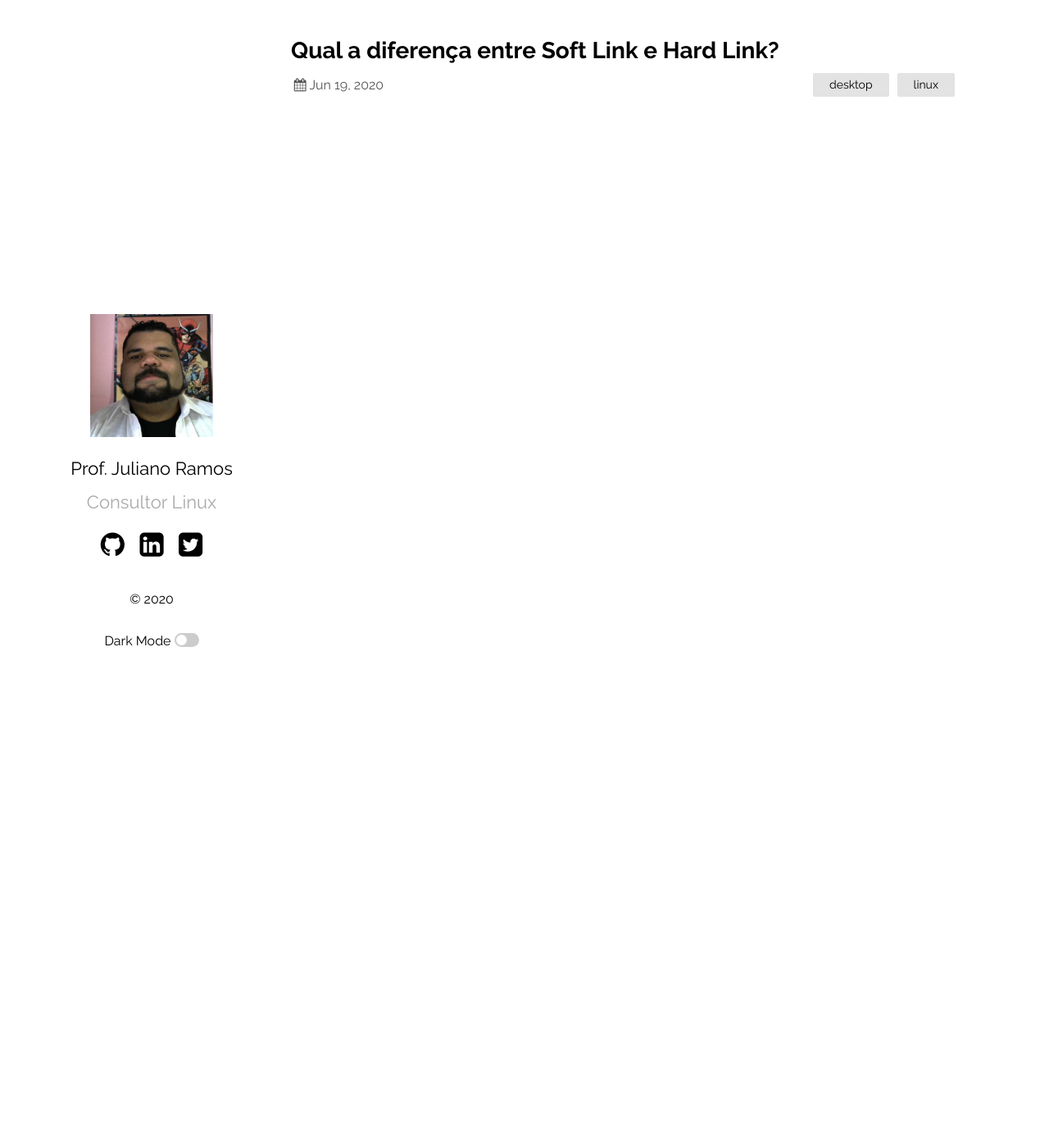
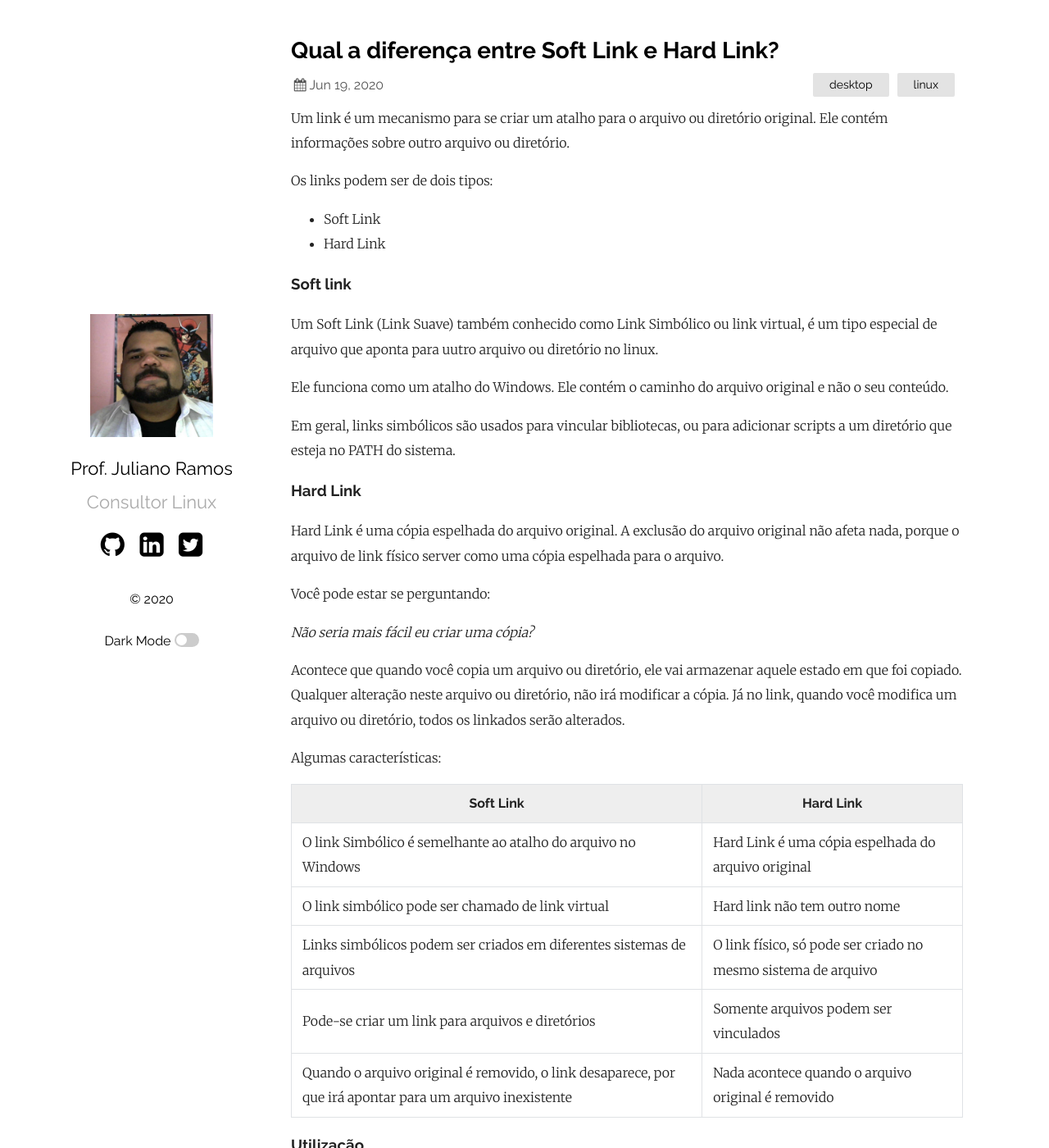
Before and after one commit to convergencialivre/profjulianoramos.github.io, a Jekyll site: the page built from _posts/2020-6-19-linksimbolicoehard.md, in a window 1280 px wide and 1400 px high. Shown: the whole window at 82% size. Built offline with Jekyll 4.4.1, drawn with Linux system fonts in a browser that asks for light colours; comment, search, counter and statistics services are not loaded; some of the changed text lies outside the part shown.

Commit message:
add link simbolico

````diff
--- a/_posts/2020-6-19-linksimbolicoehard.md
+++ b/_posts/2020-6-19-linksimbolicoehard.md
@@ -4,3 +4,61 @@ title: Qual a diferença entre Soft Link e Hard Link?
 date:   2020-06-19 14:30:00 +0530
 categories: desktop linux
 ---
+
+Um link é um mecanismo para se criar um atalho para o arquivo ou diretório original. Ele contém informações sobre outro arquivo ou diretório.
+
+Os links podem ser de dois tipos:
+
+- Soft Link
+- Hard Link
+
+### Soft link
+
+Um Soft Link (Link Suave) também conhecido como Link Simbólico ou link virtual, é um tipo especial de arquivo que aponta para uutro arquivo ou diretório no linux.
+
+Ele funciona como um atalho do Windows. Ele contém o caminho do arquivo original e não o seu conteúdo.
+
+Em geral, links simbólicos são usados para vincular bibliotecas, ou para adicionar scripts a um diretório que esteja no PATH do sistema.
+
+### Hard Link
+
+Hard Link é uma cópia espelhada do arquivo original. A exclusão do arquivo original não afeta nada, porque o arquivo de link físico server como uma cópia espelhada para o arquivo.
+
+Você pode estar se perguntando:
+
+*Não seria mais fácil eu criar uma cópia?*
+
+Acontece que quando você copia um arquivo ou diretório, ele vai armazenar aquele estado em que foi copiado. Qualquer alteração neste arquivo ou diretório, não irá modificar a cópia. Já no link, quando você modifica um arquivo ou diretório, todos os linkados serão alterados.
+
+Algumas características:
+
+Soft Link | Hard Link
+---|---
+O link Simbólico é semelhante ao atalho do arquivo no Windows | Hard Link é uma cópia espelhada do arquivo original
+O link simbólico pode ser chamado de link virtual | Hard link não tem outro nome
+Links simbólicos podem ser criados em diferentes sistemas de arquivos | O link físico, só pode ser criado no mesmo sistema de arquivo
+Pode-se criar um link para arquivos e diretórios | Somente arquivos podem ser vinculados
+Quando o arquivo original é removido, o link desaparece, por que irá apontar para um arquivo inexistente | Nada acontece quando o arquivo original é removido
+
+
+### Utilização
+Para links simbólicos a sintaxe:
+
+```bash
+ln -s /caminho/do/arquivo nome_do_link
+```
+
+Para link Hard:
+
+```bash
+ln /caminho/do/arquivo nome_do_link
+```
+
+## Veja também:
+- [Meus cursos](https://profjulianoramos.github.io/cursos/)
+- [Meu currículo](https://profjulianoramos.github.io/curriculo/)
+- [Aula particular e consultoria](https://profjulianoramos.github.io/consultoria/)
+
+
+Commits
+- 19/06/2020 - 18:33 - Upload da publicação.
````
